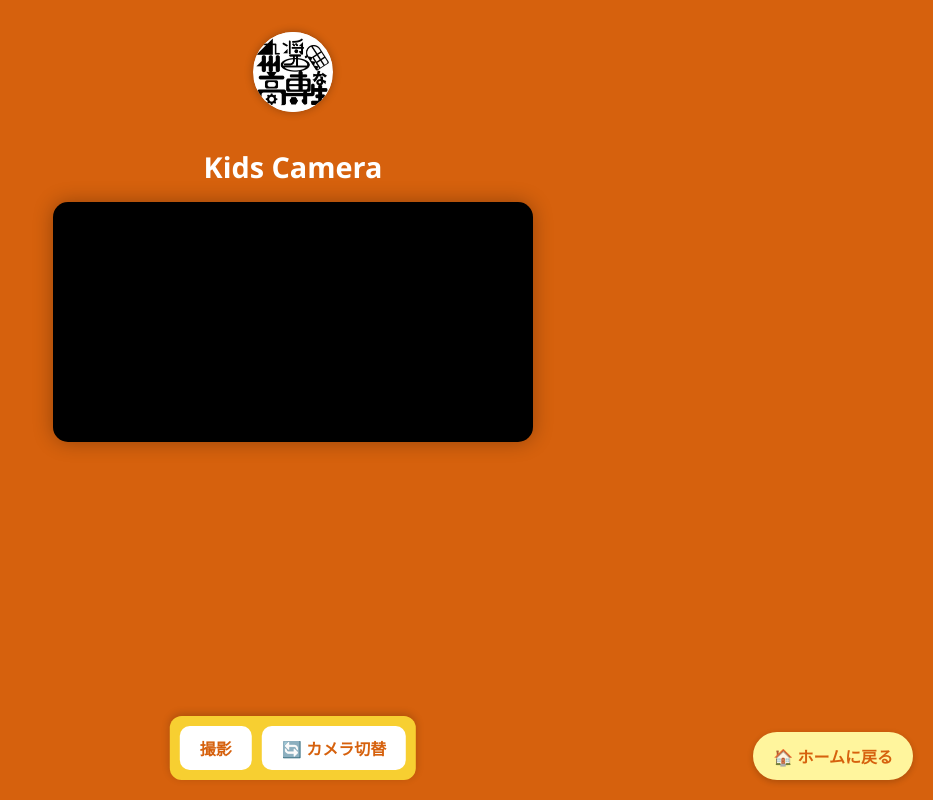
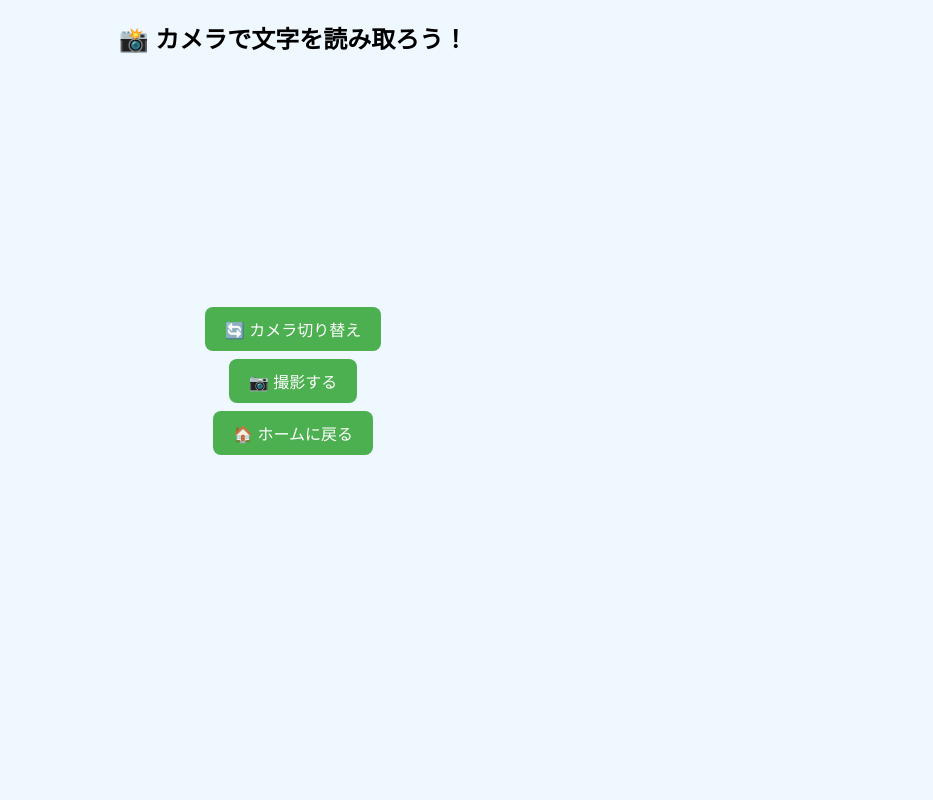
Before and after one commit to okekeyade/business, a Python web app: template templates/kids.html in a window 1280 px wide. Shown: the whole page, without its empty margins (347-1280 px from the left). Run offline with Jinja, Linux system fonts and the light colour scheme; the template is opened without the code that fills it, so the values that code supplies are empty.

Commit message:
Update kids.html

```diff
--- a/templates/kids.html
+++ b/templates/kids.html
@@ -1,155 +1,106 @@
 <!DOCTYPE html>
 <html lang="ja">
 <head>
-<meta charset="UTF-8" />
-<meta name="viewport" content="width=device-width, initial-scale=1.0" />
-<title>こどももーど</title>
-<link rel="icon" type="image/png" href="/static/logo.png">
-
+<meta charset="UTF-8">
+<meta name="viewport" content="width=device-width, initial-scale=1.0">
+<title>子ども向けページ</title>
 <style>
-:root { --main-color: #d6610d; }
-
   body {
-  background-color: var(--main-color);
-  display: flex;
-  flex-direction: column;
-  align-items: center;
+    font-family: 'Arial';
+    background-color: #f0f8ff;
+    text-align: center;
     margin: 0;
-  padding-top: 4vh;
-  font-family: "Segoe UI", sans-serif;
-  box-sizing: border-box;
-  color: white;
+    padding: 0;
   }
-
-/* ロゴ */
-.logo {
-  width: 80px;
-  height: 80px;
-  margin-bottom: 2vh;
-  border-radius: 50%;
-  background-color: white;
-  box-shadow: 0 0 8px rgba(0,0,0,0.3);
-  object-fit: contain;
+  video, canvas {
+    width: 90%;
+    max-width: 400px;
+    border-radius: 10px;
+    margin: 10px auto;
   }
-
-/* タイトル */
-h1 {
-  font-size: 1.8rem;
-  margin-bottom: 2vh;
-  text-align: center;
-}
-
-/* video・canvas・preview */
-video, canvas, #preview {
-  width: 90%;
-  max-width: 480px;
-  border-radius: 15px;
-  margin-bottom: 2vh;
-  background-color: #000;
-  box-shadow: 0 0 20px rgba(0,0,0,0.3);
-}
-
-/* 操作ボタン群 固定 */
-.controls {
-  display: flex;
-  justify-content: center;
-  gap: 10px;
-  position: fixed;
-  bottom: 20px;
-  left: 50%;
-  transform: translateX(-50%);
-  z-index: 1000;
-  background: rgba(255, 235, 59, 0.8);
-  padding: 10px;
-  border-radius: 12px;
-  box-shadow: 0 -2px 8px rgba(0,0,0,0.2);
-}
-
-/* ホームボタン 右下 */
-.home-btn {
-  position: fixed;
-  bottom: 20px;
-  right: 20px;
-  background-color: #fff59d;
-  color: #d6610d;
-  border-radius: 50px;
-  padding: 12px 20px;
-  font-weight: bold;
-  text-decoration: none;
-  box-shadow: 0 2px 6px rgba(0,0,0,0.2);
-  z-index: 1001;
-}
-
   button {
+    display: block;
+    margin: 8px auto;
     padding: 10px 20px;
     border: none;
-  border-radius: 10px;
-  background-color: white;
-  color: var(--main-color);
-  font-weight: bold;
+    border-radius: 8px;
+    background-color: #4CAF50;
+    color: white;
     font-size: 16px;
     cursor: pointer;
   }
-button:hover { background-color: #f5f5f5; }
+  #result {
+    margin-top: 15px;
+    font-size: 18px;
+    font-weight: bold;
+  }
 </style>
 </head>
 <body>
-
-<img src="/static/logo.png" class="logo">
-<h1>Kids Camera</h1>
-
+  <h2>📸 カメラで文字を読み取ろう！</h2>
   <video id="camera" autoplay playsinline></video>
   <canvas id="canvas" style="display:none;"></canvas>
-<img id="preview" style="display:none;" />
 
-<div class="controls">
-  <button id="capture">撮影</button>
-  <button id="switchBtn">🔄 カメラ切替</button>
-  <button id="sendBtn" style="display:none;">送信して認識</button>
-</div>
+  <button id="flipBtn">🔄 カメラ切り替え</button>
+  <button id="captureBtn">📷 撮影する</button>
+  <button onclick="location.href='/'">🏠 ホームに戻る</button>
 
-<a href="/" class="home-btn">🏠 ホームに戻る</a>
+  <p id="result"></p>
 
 <script>
-const video = document.getElementById("camera");
-const canvas = document.getElementById("canvas");
-const preview = document.getElementById("preview");
-const captureBtn = document.getElementById("capture");
-const switchBtn = document.getElementById("switchBtn");
-const sendBtn = document.getElementById("sendBtn");
-
-let stream = null;
 let useFront = false;
+let stream;
 
 async function startCamera() {
-  if (stream) stream.getTracks().forEach(track => track.stop());
+  if (stream) {
+    stream.getTracks().forEach(track => track.stop());
+  }
+  try {
     stream = await navigator.mediaDevices.getUserMedia({
-    video: { facingMode: useFront ? "user" : "environment" },
-    audio: false
+      video: { facingMode: useFront ? "user" : "environment" }
     });
-  video.srcObject = stream;
+    document.getElementById('camera').srcObject = stream;
+  } catch (err) {
+    alert("カメラが利用できません: " + err.message);
+  }
 }
 
+document.getElementById('flipBtn').onclick = () => {
+  useFront = !useFront;
+  startCamera();
+};
+
+document.getElementById('captureBtn').onclick = async () => {
+  const video = document.getElementById('camera');
+  const canvas = document.getElementById('canvas');
+  canvas.width = video.videoWidth;
+  canvas.height = video.videoHeight;
+  canvas.getContext('2d').drawImage(video, 0, 0);
+  const imageData = canvas.toDataURL('image/png');
+
+  document.getElementById('result').innerText = "🔍 認識中...";
+
+  try {
+    const res = await fetch("/ocr", {
+      method: "POST",
+      headers: { "Content-Type": "application/json" },
+      body: JSON.stringify({ image: imageData })
+    });
+    const data = await res.json();
+    document.getElementById('result').innerText =
+      `📘 品目: ${data.item || "なし"} / 💰 金額: ${data.amount || "なし"}`;
+  } catch (e) {
+    document.getElementById('result').innerText = "❌ 認識に失敗しました";
+  }
+};
+
+// ✅ ページ読み込み時にカメラ開始
 startCamera();
 
-switchBtn.addEventListener("click", () => {
-  useFront = !useFront;
-  startCamera();
+// ✅ ページ離脱時にカメラ停止（メモリリーク防止）
+window.addEventListener("beforeunload", () => {
+  if (stream) stream.getTracks().forEach(track => track.stop());
 });
-
-captureBtn.addEventListener("click", () => {
-  canvas.width = video.videoWidth;
-  canvas.height = video.videoHeight;
-  canvas.getContext("2d").drawImage(video, 0, 0);
-  preview.src = canvas.toDataURL("image/jpeg");
-  preview.style.display = "block";
-  video.style.display = "none";
-  captureBtn.style.display = "none";
-  sendBtn.style.display = "inline-block";
-});
-
-sendBtn.addEventListener("click", () => {
-  canvas.toBlob(blob => {
-    const formData = new FormData();
-    formData.append("image", blob, "capture.jpg");
-    fetch("/ocr", { method: "POST", body: JSON.stringify({image: preview.src}), headers: {'Content-Type':'application/json'}})
+</script>
+</body>
+</html>
```
Lines whose indentation alone changed are shown as unchanged.
